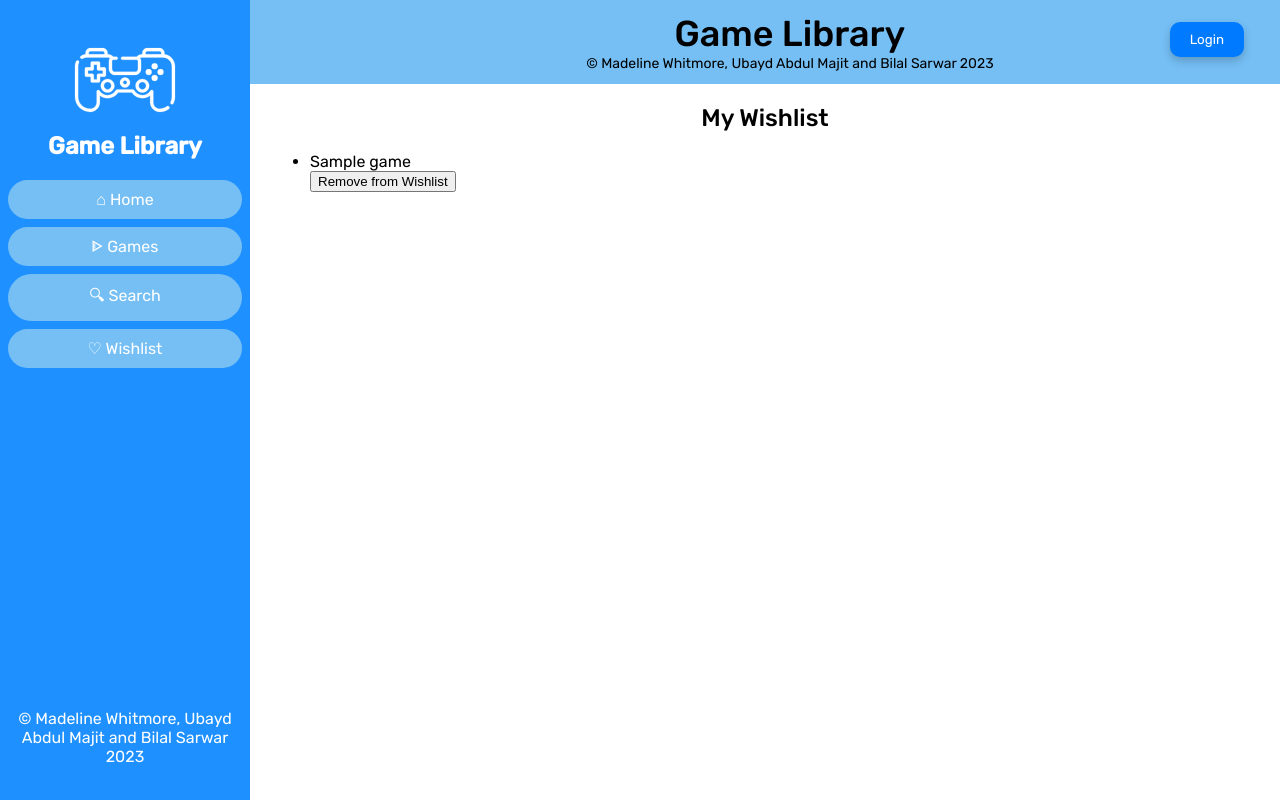
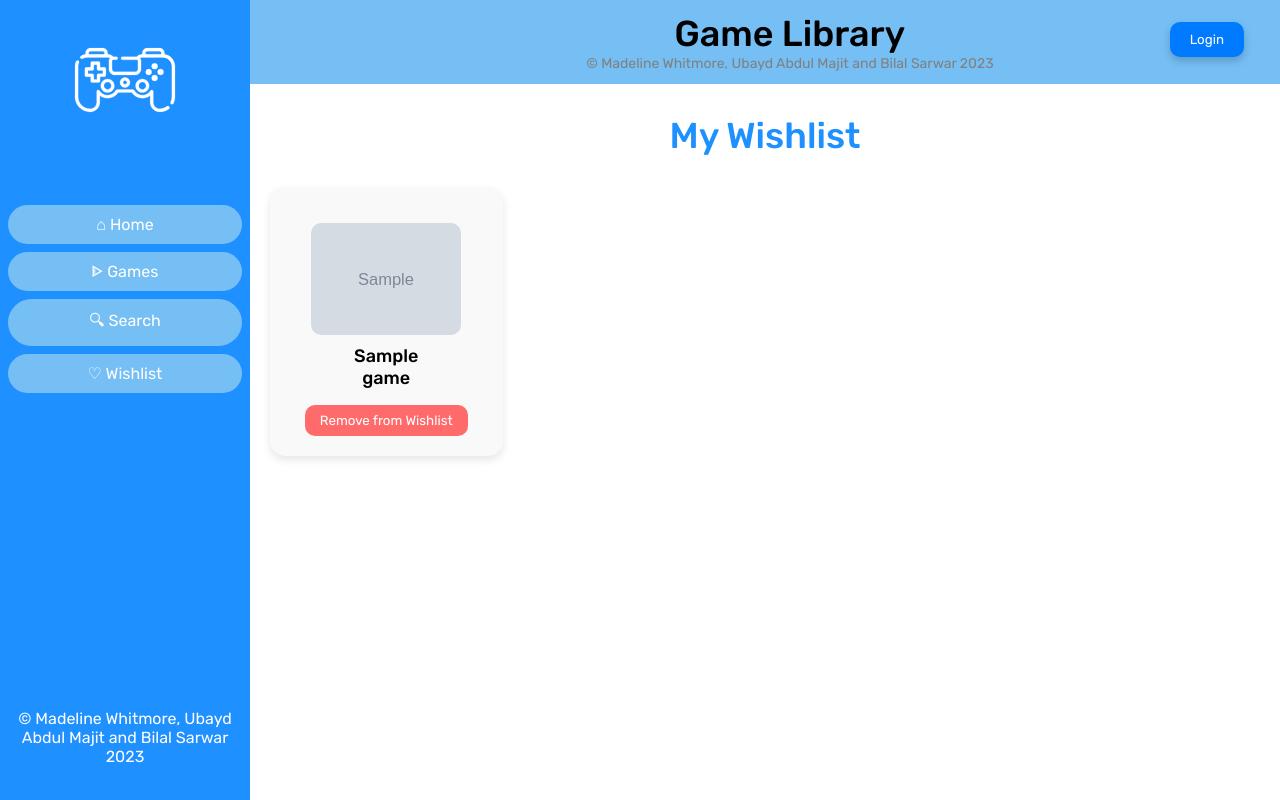
Before and after one commit to ItsMaddieNow/Compsci235-WebApp, a Flask app: template games/templates/wishlist.html in a window 1280 px wide. Run offline with Flask 3, Linux system fonts and the light colour scheme; the template is opened without the code that fills it: most values are stand-ins (such as "Sample title", 1, 10 or a date in 2020); grey boxes marked "Sample" are stand-in pictures; some libraries are stand-ins or nearby versions.

Commit message:
added css to wishlist

```diff
--- a/games/static/css/wishList.css
+++ b/games/static/css/wishList.css
@@ -0,0 +1,87 @@
+/* Base styles for the wishlist page */
+h2 {
+    font-size: 36px;
+    color: dodgerblue;
+    text-align: center;
+    margin-bottom: 30px;
+}
+
+ul {
+    display: grid;
+    grid-template-columns: repeat(auto-fill, minmax(200px, 1fr));
+    gap: 20px;
+    list-style-type: none;
+    padding: 0;
+}
+
+li {
+    background-color: #f9f9f9;
+    padding: 20px;
+    border-radius: 15px;
+    transition: transform .3s ease;
+    box-shadow: 0 4px 8px rgba(0, 0, 0, 0.1);
+}
+
+li:hover {
+    transform: translateY(-10px);
+}
+
+/* Styles for the game cards */
+.gameLink {
+    text-decoration: none;
+}
+
+.game {
+    display: flex;
+    flex-direction: column;
+    align-items: center;
+    transition: transform .3s ease;
+}
+
+.game:hover {
+    transform: scale(1.05);
+}
+
+.gameImage {
+    width: 150px;
+    height: auto;
+    border-radius: 10px;
+    object-fit: cover;
+}
+
+figcaption {
+    margin-top: 10px;
+    font-weight: 500;
+    font-size: 18px;
+    text-align: center;
+    color: black;
+}
+
+/* Styles for the "Remove from Wishlist" button */
+form {
+    margin-top: 15px;
+    text-align: center;
+}
+
+input[type="submit"] {
+    font-family: 'Rubik', sans-serif;
+    background-color: #FF6B6B; /* A red color for removal actions */
+    color: white;
+    padding: 8px 15px;
+    border: none;
+    border-radius: 10px;
+    cursor: pointer;
+    transition: background-color .3s ease;
+}
+
+input[type="submit"]:hover {
+    background-color: #FF3F3F; /* A darker red on hover */
+}
+
+/* If the wishlist is empty */
+p {
+    text-align: center;
+    font-size: 18px;
+    font-weight: 400;
+    color: grey;
+}
--- a/games/templates/wishlist.html
+++ b/games/templates/wishlist.html
@@ -1,5 +1,7 @@
 {% extends "layout.html" %}
-
+{% block extraStyles %}
+    <link rel="stylesheet" href="{{ url_for('static', filename='css/wishList.css') }}">
+{% endblock %}
 {% block content %}
 <h2>My Wishlist</h2>
 
@@ -7,7 +9,15 @@
     <ul>
     {% for game in wishlist_games %}
         <li>
-            {{ game.title }}
+            <!-- Begin: Game Card -->
+            <a class="gameLink" href="{{ url_for('description_bp.description', game_id=game.game_id) }}">
+                <figure class="game" >
+                    <img class="gameImage" src="{{ game.image_url }}">
+                    <figcaption>{{ game.title }}</figcaption>
+                </figure>
+            </a>
+            <!-- End: Game Card -->
+
             <form action="{{ url_for('wishlist_bp.wishlist_remove') }}" method="post">
                 <input type="hidden" name="game_id" value="{{ game.game_id }}">
                 <input type="submit" value="Remove from Wishlist">
```
